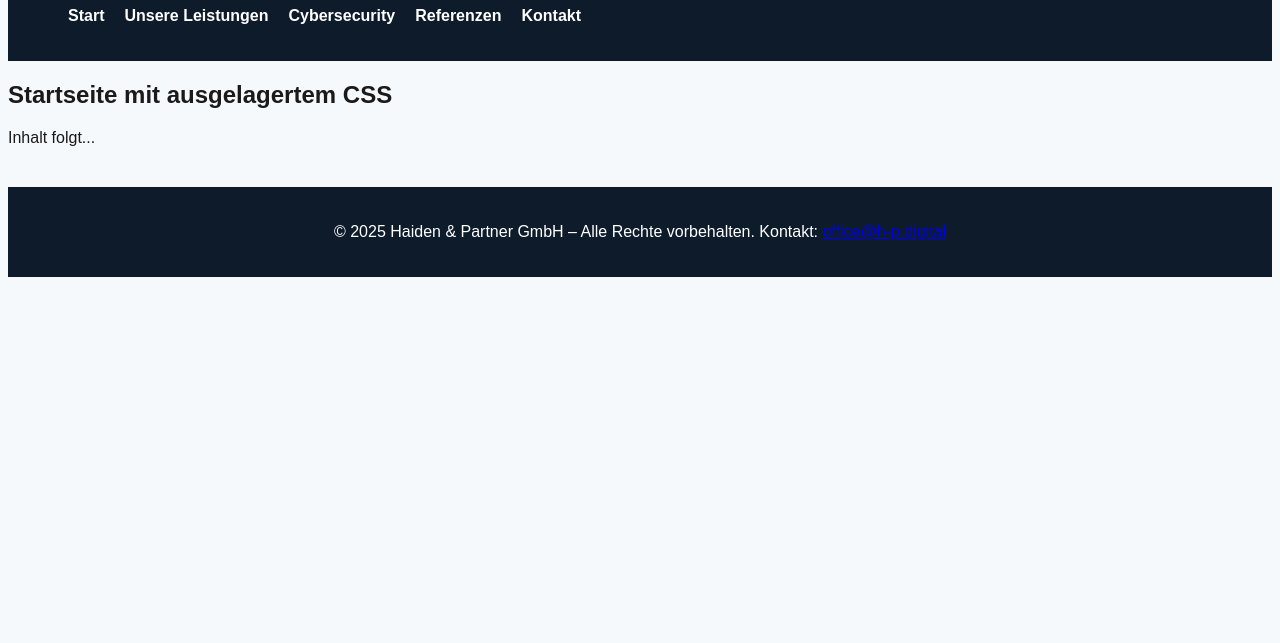
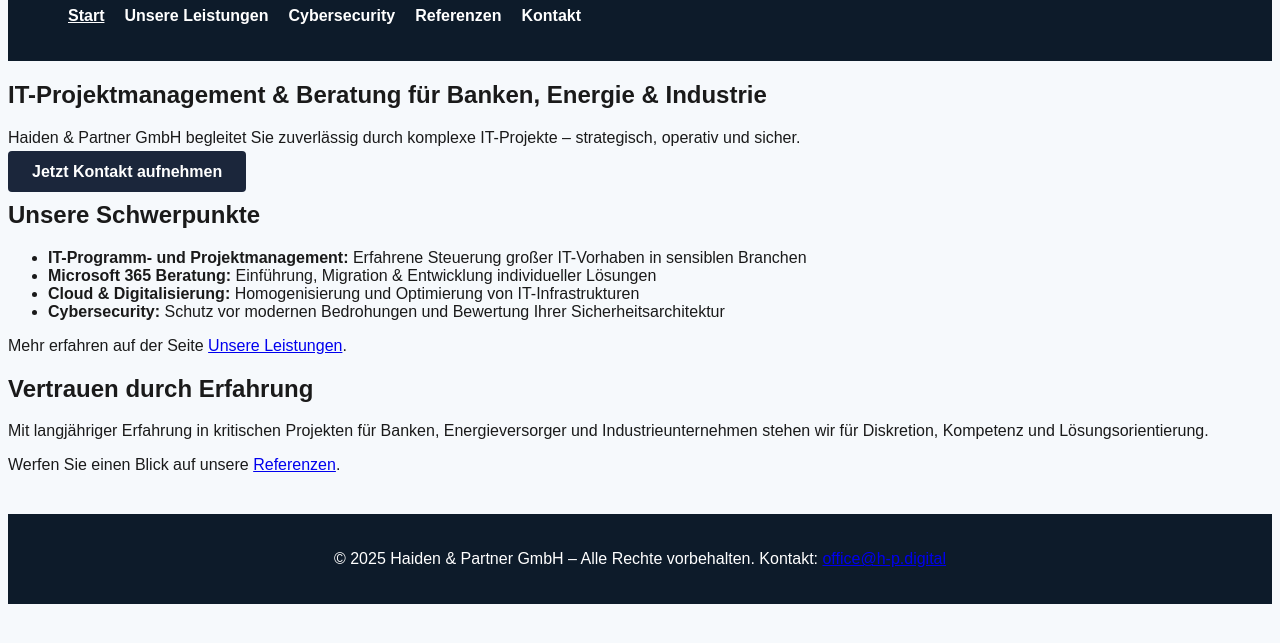
Before and after one commit to haiden-und-partner/hup-webpage, a plain HTML site: page index.html in a window 1280 px wide. Shown: the part 49-692 px from the top of the page. Drawn offline with Linux system fonts and the light colour scheme.

Commit message:
index.html with content

```diff
--- a/index.html
+++ b/index.html
@@ -1,20 +1,23 @@
 <!DOCTYPE html>
 <html lang="de">
+
 <head>
   <meta charset="UTF-8">
   <meta name="viewport" content="width=device-width, initial-scale=1.0">
+  <title>Startseite – Haiden & Partner GmbH</title>
   <link rel="icon" href="favicon.ico" type="image/x-icon">
-  <title>Startseite mit ausgelagertem CSS</title>
   <link rel="stylesheet" href="styles.css">
 </head>
+
 <body>
   <header>
     <div class="logo">
-      <img src="images/logo-haiden-partner.png" style="height:auto; max-height:50px; width:auto; max-width:100%" alt="Haiden & Partner GmbH Logo" style="height:50px;">
+      <img src="images/logo-haiden-partner.png" alt="Haiden & Partner GmbH Logo"
+        style="height:auto; max-height:50px; width:auto; max-width:100%;">
     </div>
     <nav>
       <ul>
-        <li><a href="index.html">Start</a></li>
+        <li><a href="index.html" class="active">Start</a></li>
         <li><a href="leistungen.html">Unsere Leistungen</a></li>
         <li><a href="cybersecurity.html">Cybersecurity</a></li>
         <li><a href="referenzen.html">Referenzen</a></li>
@@ -24,14 +27,38 @@
   </header>
 
   <main>
+    <section class="hero">
+      <h1>IT-Projektmanagement & Beratung für Banken, Energie & Industrie</h1>
+      <p>Haiden & Partner GmbH begleitet Sie zuverlässig durch komplexe IT-Projekte – strategisch, operativ und sicher.
+      </p>
+      <a href="kontakt.html" class="cta-button">Jetzt Kontakt aufnehmen</a>
+    </section>
+
     <section class="content">
-      <h1>Startseite mit ausgelagertem CSS</h1>
-      <p>Inhalt folgt...</p>
+      <h2>Unsere Schwerpunkte</h2>
+      <ul>
+        <li><strong>IT-Programm- und Projektmanagement:</strong> Erfahrene Steuerung großer IT-Vorhaben in sensiblen
+          Branchen</li>
+        <li><strong>Microsoft 365 Beratung:</strong> Einführung, Migration & Entwicklung individueller Lösungen</li>
+        <li><strong>Cloud & Digitalisierung:</strong> Homogenisierung und Optimierung von IT-Infrastrukturen</li>
+        <li><strong>Cybersecurity:</strong> Schutz vor modernen Bedrohungen und Bewertung Ihrer Sicherheitsarchitektur
+        </li>
+      </ul>
+      <p>Mehr erfahren auf der Seite <a href="leistungen.html">Unsere Leistungen</a>.</p>
+    </section>
+
+    <section class="content">
+      <h2>Vertrauen durch Erfahrung</h2>
+      <p>Mit langjähriger Erfahrung in kritischen Projekten für Banken, Energieversorger und Industrieunternehmen stehen
+        wir für Diskretion, Kompetenz und Lösungsorientierung.</p>
+      <p>Werfen Sie einen Blick auf unsere <a href="referenzen.html">Referenzen</a>.</p>
     </section>
   </main>
 
   <footer>
-    <p>&copy; 2025 Haiden & Partner GmbH – Alle Rechte vorbehalten. Kontakt: <a href="mailto:office@h-p.digital">office@h-p.digital</a></p>
+    <p>&copy; 2025 Haiden & Partner GmbH – Alle Rechte vorbehalten. Kontakt: <a
+        href="mailto:office@h-p.digital">office@h-p.digital</a></p>
   </footer>
 </body>
+
 </html>
```
